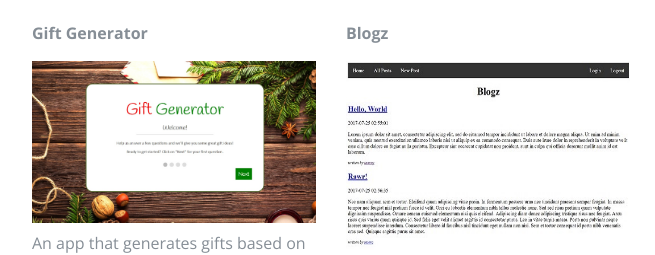
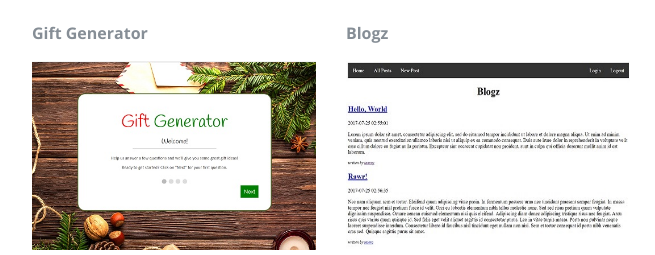
Before and after one commit to ctam91/ctam91.github.io, a plain HTML site: page index.html in a window 1280 px wide. Shown: the part 2059-2314 px from the top of the page, 288-943 px from the left. Drawn offline with nearby package versions, Linux system fonts and the light colour scheme; a web font is replaced by a local one.

Commit message:
update images

```diff
--- a/index.html
+++ b/index.html
@@ -157,7 +157,7 @@
                 <div class="col-sm-4">
                     <p style="font-weight:bold">Gift Generator</p>
                     <a href="http://gift-generator-env.us-east-1.elasticbeanstalk.com/">
-                        <img class="img-fluid img-profile mx-auto mb-2" src="img/gift-generator.jpg" alt="Gift Generator">
+                        <img class="img-fluid img-profile mx-auto mb-2" src="img/giftgenerator.jpg" alt="Gift Generator">
                     </a>
                     <p>An app that generates gifts based on user responses.</p>
                 </div>
```
Also changed, not shown: img/gift-generator.jpg (deleted), img/giftgenerator.jpg (added).
